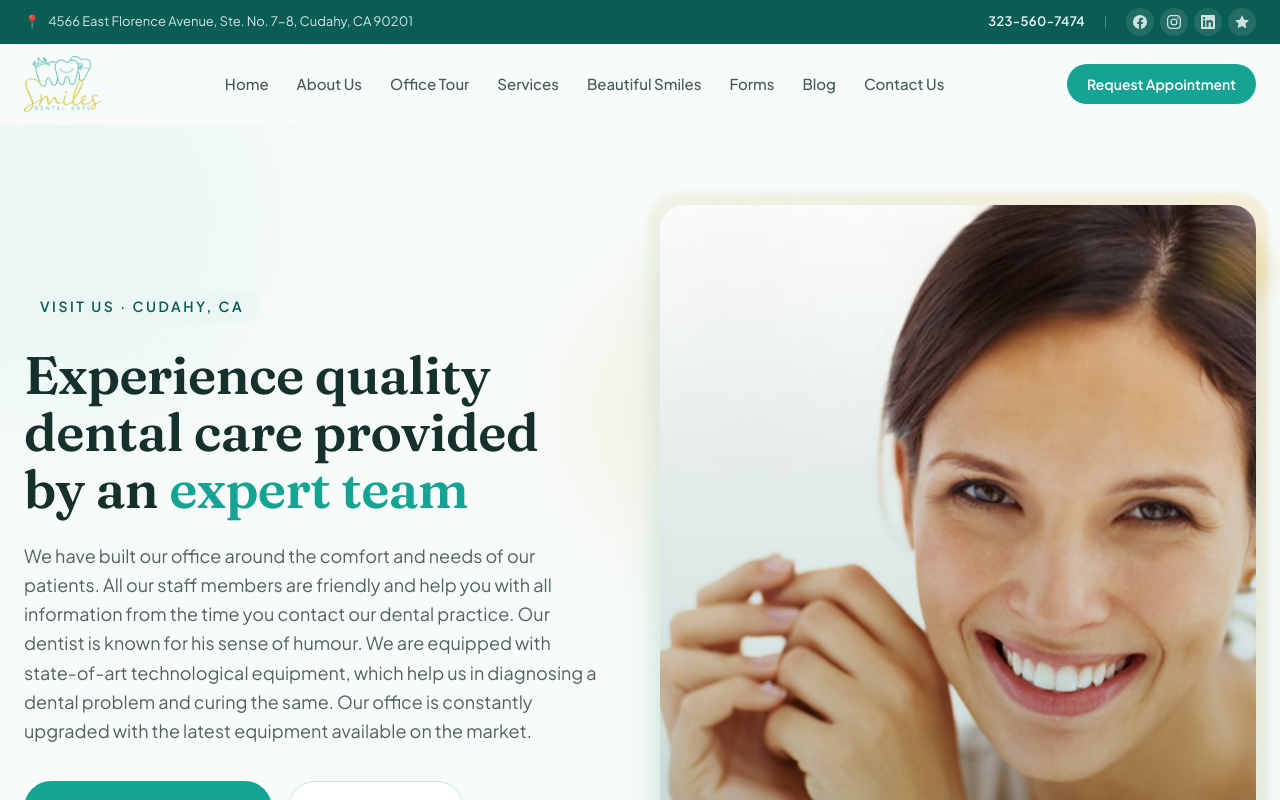
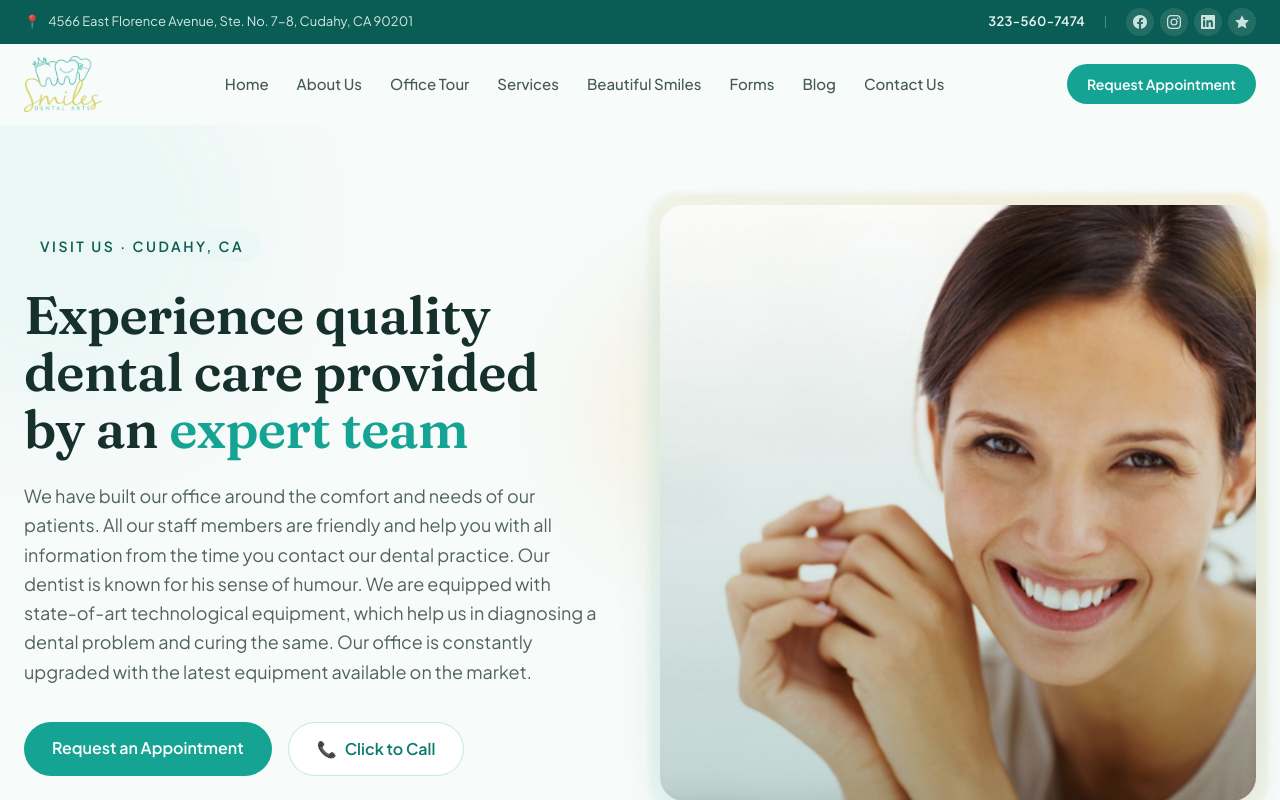
Before and after one commit to berdyshevol/smiles-dental-arts-responsive-redesign, a Next.js app: page / in a window 1280 px wide. Shown: the top 800 px of the page. Built offline with nearby package versions, Linux system fonts and the light colour scheme.

Commit message:
Hero: make photo square (1:1)

```diff
--- a/app/page.tsx
+++ b/app/page.tsx
@@ -58,7 +58,7 @@ export default function Home() {
           <Reveal delay={0.1} className="order-1 lg:order-2">
             <div className="relative">
               <div className="absolute -inset-3 rounded-[30px] bg-gradient-to-tr from-mint to-gold-soft/50 blur-[2px]" />
-              <div className="relative aspect-[4/5] overflow-hidden rounded-[24px] shadow-card sm:aspect-[5/6]">
+              <div className="relative aspect-square overflow-hidden rounded-[24px] shadow-card">
                 <Image
                   src="/img/main-slider/banner.jpg"
                   alt="Smiling patient at Smiles Dental Arts"
```
